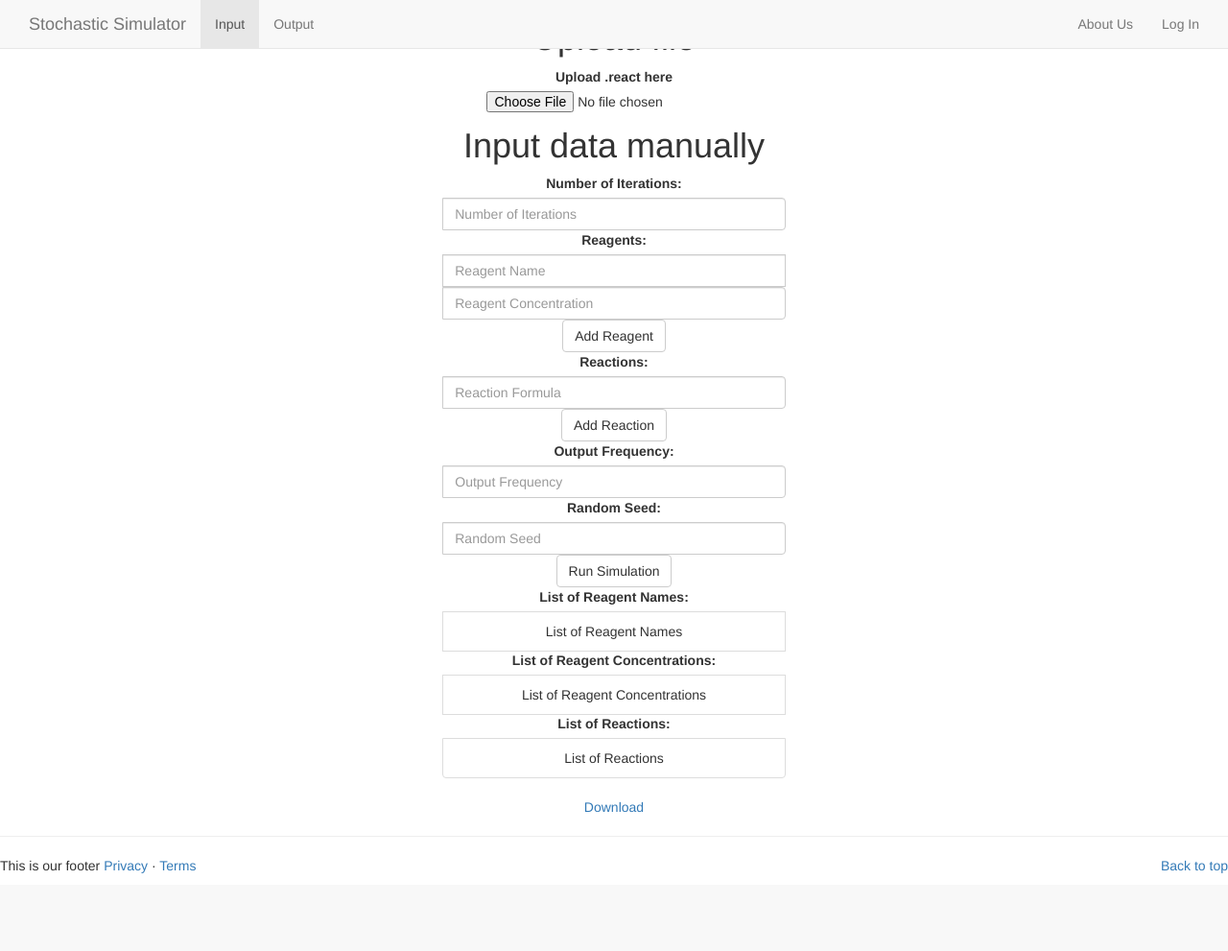
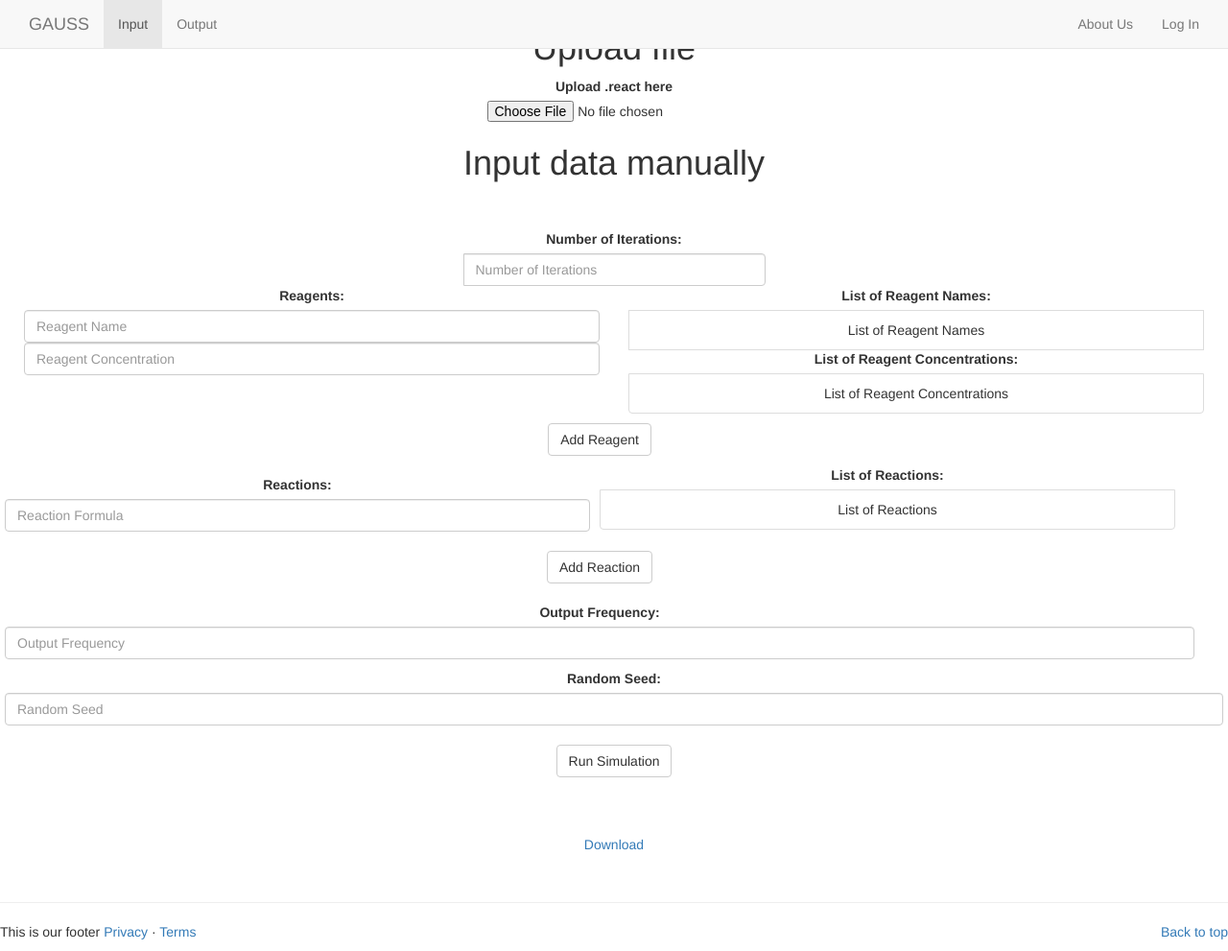
Before and after one commit to JConwayAWT/pgss15cb, a Django app: page /skeletonpages/input/ in a window 1280 px wide. Shown: the whole page at 96% size. Before the commit the page ends 910 px from the top, so only its background shows below. Run offline with Django 3.2, Linux system fonts and the light colour scheme; parts of the project's set-up code (start-up, migrations or seed data) failed here and were passed over; some libraries are stand-ins or nearby versions.

Commit message:
"formatting css on input page"

```diff
--- a/skeletonpages/templates/common/_header.html
+++ b/skeletonpages/templates/common/_header.html
@@ -22,7 +22,7 @@
             <span class="icon-bar"></span>
             <span class="icon-bar"></span>
           </button>
-          <a class="navbar-brand" href="/skeletonpages/">Stochastic Simulator</a>
+          <a class="navbar-brand" href="/skeletonpages/">GAUSS</a>
         </div>
 
         <!-- Collect the nav links, forms, and other content for toggling -->
--- a/skeletonpages/templates/skeletonpages/input.html
+++ b/skeletonpages/templates/skeletonpages/input.html
@@ -21,43 +21,53 @@
 
   </div>
 
-  <div class="row">
+  <div class="row" id="body">
     <div class="col-lg-12" align="center">
 
-      <div class="input-group col-lg-3" align="center">
-        <div class="row">
+      <div class="bodyArea">
+        <div class="input-group col-lg-3" align="center">
           <label>Number of Iterations:</label>
           <input type="text" class="form-control" id="num_of_iterations" placeholder="Number of Iterations" aria-describedby="basic-addon1">
         </div>
 
-        <div class="row">
+        <div class="col-lg-6">
           <label>Reagents:</label>
           <input type="text" class="form-control" id="reagent" placeholder="Reagent Name" aria-describedby="basic-addon1">
           <input type="text" class="form-control" id="reagent_concen" placeholder="Reagent Concentration" aria-describedby="basic-addon1">
         </div>
-
+        <div class="col-lg-6">
+          <label>List of Reagent Names:</label>
+          <li class="list-group-item" id="reagentNamesList">List of Reagent Names</li>
+          <label>List of Reagent Concentrations:</label>
+          <li class="list-group-item" id="reagentConcenList">List of Reagent Concentrations</li>
+        </div>
         <div id="incomplete_reagent" class="alert alert-danger" role="alert" style="display:none">
           You must fill out both Reagent Name and Reagent Concentration.
         </div>
 
-        <div class="row">
+        <div class="row col-lg-12" align="center">
           <button type="button" class="btn btn-default" id="add_reagent">Add Reagent</button>
         </div>
 
-        <div class="row">
+        <div class="row col-lg-6">
           <label>Reactions:</label>
-          <input type="text" class="form-control" id="reaction" placeholder="Reaction Formula" aria-describedby="basic-addon1">
+          <input type="text" class="form-control" id="reaction" align="center" placeholder="Reaction Formula" aria-describedby="basic-addon1">
+        </div>
+
+        <div class="col-lg-6">
+          <label>List of Reactions:</label>
+          <li class="list-group-item" id="reactionList">List of Reactions</li>
         </div>
 
         <div id="incomplete_reaction" class="alert alert-danger" role="alert" style="display:none">
           You must enter a Reaction Formula.
         </div>
 
-        <div class="row">
+        <div class="row col-lg-12">
           <button type="button" class="btn btn-default" id="add_reaction">Add Reaction</button>
         </div>
 
-        <div class="row">
+        <div class="row col-lg-12">
           <label>Output Frequency:</label>
           <input type="text" class="form-control" id="output_frequency" placeholder="Output Frequency" aria-describedby="basic-addon1">
         </div>
@@ -76,13 +86,10 @@
         </div>
 
         <div class="row">
-          <ul class="list-group">
-              <label>List of Reagent Names:</label>
-              <li class="list-group-item" id="reagentNamesList">List of Reagent Names</li>
-              <label>List of Reagent Concentrations:</label>
-              <li class="list-group-item" id="reagentConcenList">List of Reagent Concentrations</li>
-              <label>List of Reactions:</label>
-              <li class="list-group-item" id="reactionList">List of Reactions</li>
+          <ul class="list-group" id="listOfInputs">
+
+
+
           </ul>
         </div>
 
@@ -213,37 +220,6 @@
 </script>
 
 
-
-
-<!--
-    <div class="row">
-      <div class="col-lg-6">
-        <label>Molecule Name:</label>
-        <div class="input-group">
-
-          <input type="text" class="form-control" id="molecule" placeholder="Molecule Name" aria-describedby="basic-addon1">
-        </div>
-        <div class="input-group">
-          <input type="number" class="form-control" id="initConcen" placeholder="Initial Concentration" aria-describedby="basic-addon1">
-          <div class="btn-group" role="group" aria-label="...">
-            <button type="button" class="btn btn-default" id="addData">Add Data</button>
-
-          </div>
-        </div>
-      </div>
-
-      <div class="col-lg-6">
-        <ul class="list-group">
-          <li class="list-group-item" id="moleculeList">Click add add to see your molecules appear here</li>
-          <li class="list-group-item" id="concentrations">Concentrations appear here</li>
-        </div>
-      </ul>
-    </div>
-  </div>
-
-</div>
--->
-
 <script>
   var count = 0;
   $("#addData").click(function(){
@@ -280,4 +256,15 @@
   });
 </script>
 
+<style>
+.row{
+  padding: 10px;
+}
+#body{
+  padding-top: 30px;
+  padding-left: 15px;
+  padding-right: 15px;
+}
+</style>
+
 {% include 'common/_footer.html' %}
```
